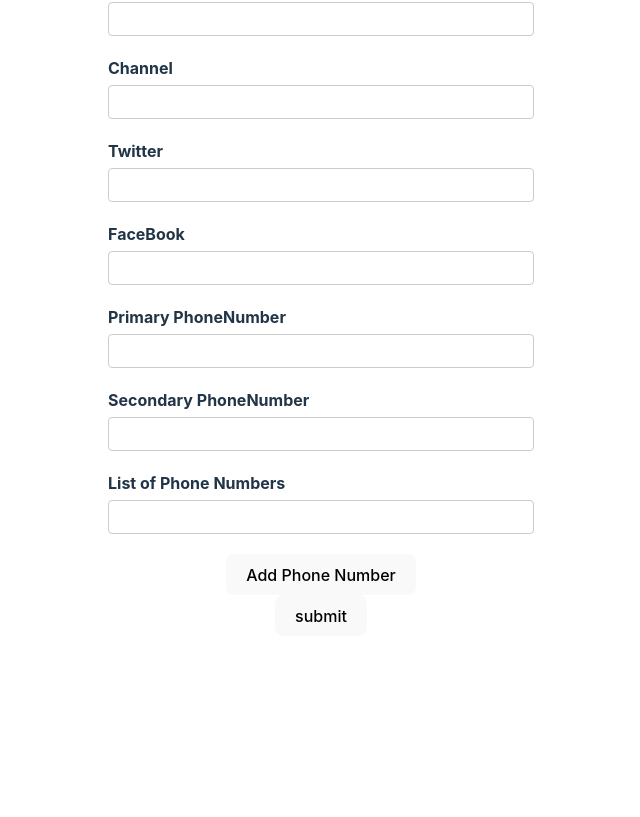
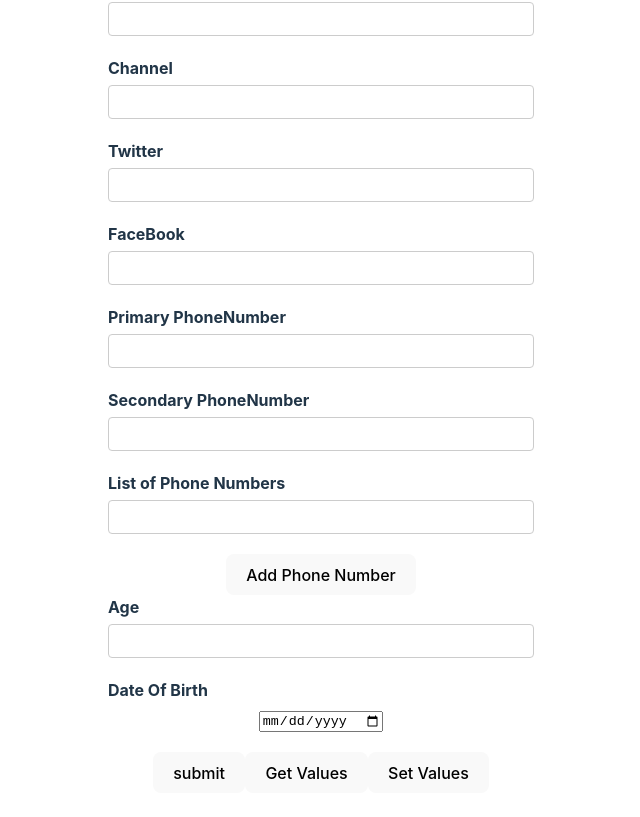
Before and after one commit to Rhythm-08/React-hook-form, a React (Vite) app: page / in a window 1280 px wide. Shown: the part 267-1084 px from the top of the page, without its empty margins (319-959 px from the left). Before the commit the page ends 935 px from the top, so only its background shows below. Built offline with nearby package versions, Linux system fonts and the light colour scheme.

Commit message:
feat: learned about set ,get values, states of fields , watch state in react-hook-form

```diff
--- a/src/components/YoutubeForm.tsx
+++ b/src/components/YoutubeForm.tsx
@@ -13,7 +13,9 @@
     phoneNumbers: string[],
     phNumbers: {
         number: string;
-    }[]
+    }[],
+    age: number,
+    dob: Date
 };
 
 
@@ -30,22 +32,45 @@
             },
             phoneNumbers: ["", ""], // Arrays in Forms
             phNumbers: [{ number: '' }],
+            age: 0,
+            dob: new Date()
         },
 
     });
-    const { register, control, handleSubmit, formState } = form;
-    const { errors } = formState;
+    const { register, control, handleSubmit, formState, watch, getValues, setValue } = form;
+    const { errors, touchedFields, dirtyFields, isDirty } = formState;
     const { fields, append, remove } = useFieldArray({
         name: 'phNumbers',
         control
     })
+    console.log({touchedFields, dirtyFields, isDirty});  // isDirty tracks the state of whole form not single field
+
 
     renderCount++;
 
     const onSubmit = (data: FormValues) => {
         console.log('Form Submitted', data);
+    }
 
+    const handleGetValues = () => {
+        console.log("Get Values", getValues()); // Can be passed array of fields ['',''] or just single arg. getValues('')
     }
+
+    const handleSetValues = () => {
+        setValue("username",'Rhythm',{
+            shouldValidate:true,
+            shouldDirty:true,
+            shouldTouch:true
+        });
+    }
+
+    // useEffect(() => {
+    //    const subscription = watch((value) => {
+    //         console.log(value);
+    //     })
+    //     return () => subscription.unsubscribe();
+    // }
+    // ,[watch]);
 
     return (
         <div className="youtube_form">
@@ -157,7 +182,30 @@
                     </div>
                 </div>
 
+                <div className="formControl">
+                    <label htmlFor="age">Age</label>
+                    <input type="number" id="age" {...register("age", {
+                        valueAsNumber:true,
+                        required: { value: true, message: "age is Required" }
+                    })} />
+                    <p className="error">{errors?.age?.message}</p>
+                </div>
+
+
+                <div className="formControl">
+                    <label htmlFor="dob">Date Of Birth</label>
+                    <input type="date" id="dob" {...register("dob", {
+                        valueAsDate:true,
+                        required: { value: true, message: "dob is Required" }
+                    })} />
+                    <p className="error">{errors?.dob?.message}</p>
+                </div>
+
                 <button>submit </button>
+                <button type="button" onClick={handleGetValues}>Get Values </button>
+                <button type="button" onClick={handleSetValues}>Set Values </button>
+
+
 
             </form>
             <DevTool control={control} />
```
